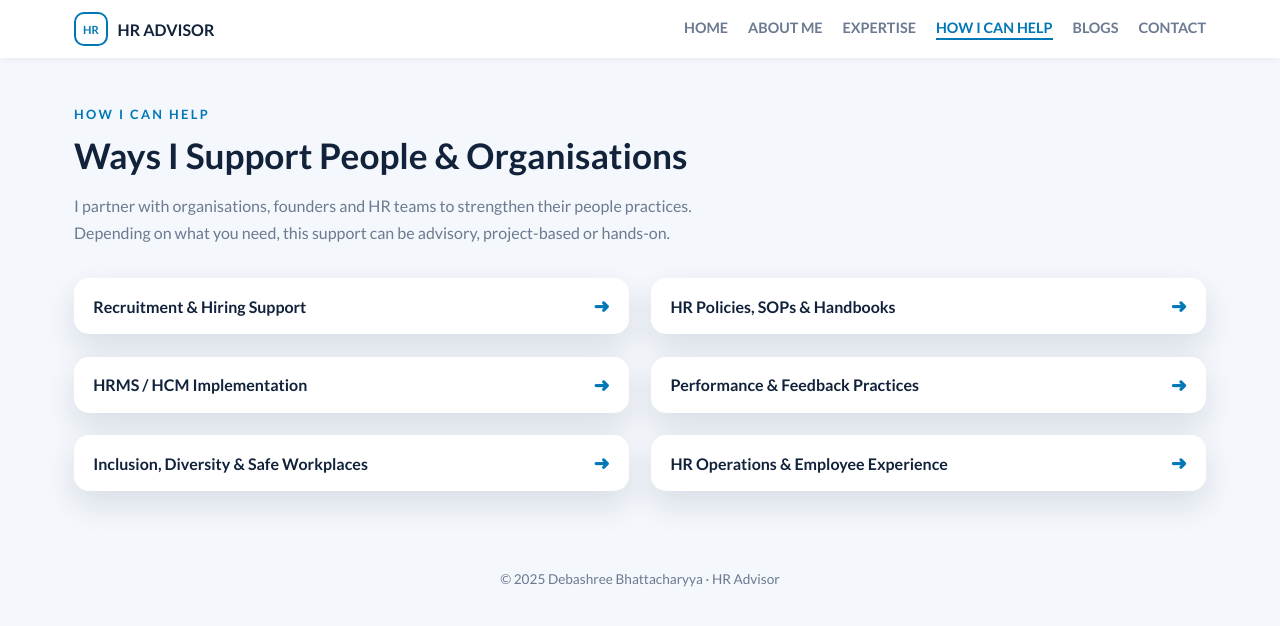
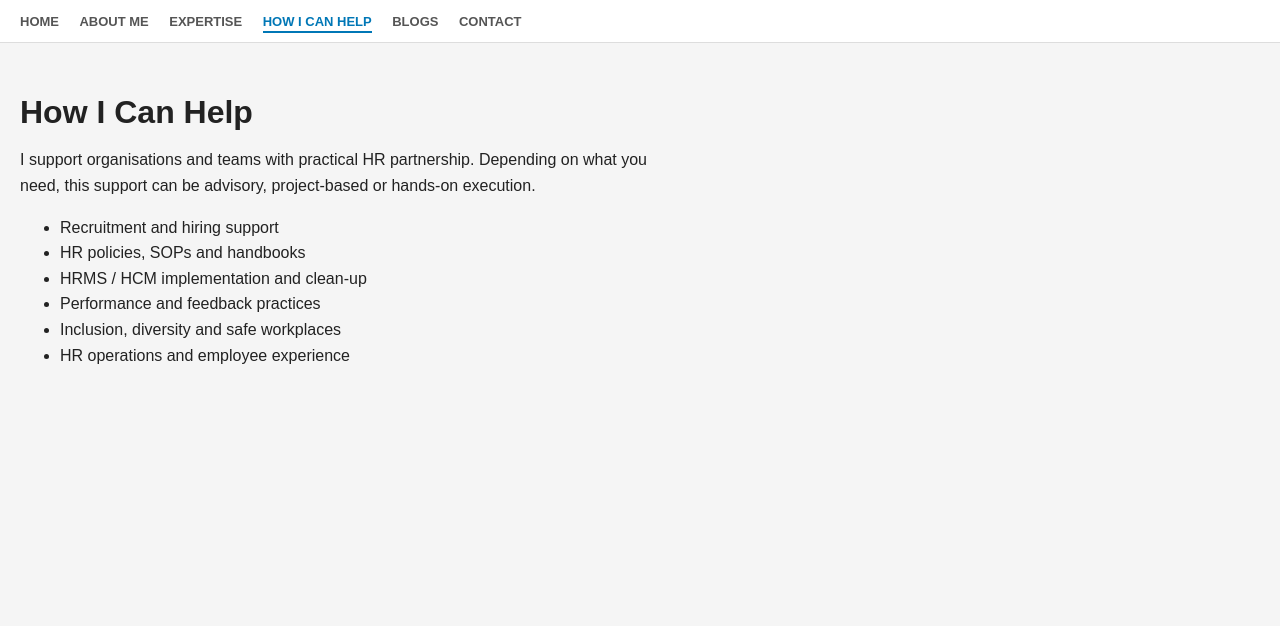
Before and after one commit to debashreebhattacharyya477/debashreebhattacharyya477.github.io, a plain HTML site: page How I Can Help.html in a window 1280 px wide. Drawn offline with Linux system fonts and the light colour scheme.

Commit message:
Update How I Can Help.html

```diff
--- a/How I Can Help.html
+++ b/How I Can Help.html
@@ -2,202 +2,48 @@
 <html lang="en">
 <head>
   <meta charset="UTF-8" />
+  <title>How I Can Help | Debashree Bhattacharyya</title>
   <meta name="viewport" content="width=device-width, initial-scale=1.0" />
-  <title>How I Can Help | Debashree Bhattacharyya</title>
-
-  <link
-    href="https://fonts.googleapis.com/css2?family=Lato:wght@300;400;600;700&display=swap"
-    rel="stylesheet"
-  />
-
   <style>
-    :root {
-      --primary: #0077b6;
-      --primary-dark: #005f8d;
-      --bg: #f4f7fb;
-      --card: #ffffff;
-      --text: #11223a;
-      --muted: #6b7a90;
+    body {
+      font-family: Arial, sans-serif;
+      background: #f5f5f5;
+      margin: 0;
+      color: #222;
     }
-
-    * {
-      box-sizing: border-box;
-      margin: 0;
-      padding: 0;
+    header {
+      background: #ffffff;
+      border-bottom: 1px solid #ddd;
+      padding: 12px 20px;
     }
-
-    body {
-      font-family: "Lato", sans-serif;
-      background: var(--bg);
-      color: var(--text);
+    nav a {
+      margin-right: 16px;
+      text-decoration: none;
+      text-transform: uppercase;
+      font-size: 13px;
+      color: #555;
+      font-weight: 600;
     }
-
-    .navbar {
-      background: #ffffff;
-      box-shadow: 0 2px 8px rgba(0,0,0,0.05);
-      position: sticky;
-      top: 0;
-      z-index: 50;
+    nav a.active {
+      color: #0077b6;
+      border-bottom: 2px solid #0077b6;
+      padding-bottom: 2px;
     }
-
-    .nav-inner {
-      max-width: 1180px;
-      margin: auto;
-      padding: 0.75rem 1.5rem;
-      display: flex;
-      justify-content: space-between;
-      align-items: center;
+    main {
+      padding: 30px 20px;
     }
-
-    .brand {
-      display: flex;
-      align-items: center;
-      gap: 0.6rem;
-      font-weight: 700;
-      text-transform: uppercase;
+    h1 {
+      margin-bottom: 10px;
     }
-
-    .brand-logo {
-      width: 34px;
-      height: 34px;
-      border-radius: 10px;
-      border: 2px solid var(--primary);
-      color: var(--primary);
-      font-size: 0.7rem;
-      display: flex;
-      align-items: center;
-      justify-content: center;
-    }
-
-    .nav-links {
-      display: flex;
-      gap: 1.25rem;
-      font-size: 0.9rem;
-      font-weight: 600;
-      text-transform: uppercase;
-    }
-
-    .nav-links a {
-      text-decoration: none;
-      color: var(--muted);
-      padding-bottom: 2px;
-      border-bottom: 2px solid transparent;
-    }
-
-    .nav-links a:hover,
-    .nav-links a.active {
-      color: var(--primary);
-      border-bottom-color: var(--primary);
-    }
-
-    main {
-      max-width: 1180px;
-      margin: auto;
-      padding: 3rem 1.5rem 3.5rem;
-    }
-
-    .page-eyebrow {
-      text-transform: uppercase;
-      font-size: 0.8rem;
-      letter-spacing: 0.18em;
-      font-weight: 700;
-      color: var(--primary);
-      margin-bottom: 0.75rem;
-    }
-
-    h1 {
-      font-size: 2.2rem;
-      margin-bottom: 1rem;
-    }
-
-    .lead {
-      font-size: 1rem;
-      line-height: 1.7;
-      color: var(--muted);
+    p, ul {
       max-width: 650px;
-      margin-bottom: 2rem;
-    }
-
-    .accordion {
-      display: grid;
-      grid-template-columns: repeat(2,1fr);
-      gap: 1.4rem;
-    }
-
-    details {
-      background: var(--card);
-      border-radius: 15px;
-      padding: 1rem 1.2rem;
-      box-shadow: 0 14px 32px rgba(15,40,80,0.12);
-    }
-
-    summary {
-      font-size: 1rem;
-      font-weight: 700;
-      cursor: pointer;
-      list-style: none;
-      display: flex;
-      justify-content: space-between;
-      align-items: center;
-    }
-
-    .summary-icon {
-      color: var(--primary);
-      font-size: 1.2rem;
-      transition: 0.2s ease;
-    }
-
-    details[open] .summary-icon {
-      transform: rotate(90deg);
-    }
-
-    .acc-body {
-      margin-top: 0.75rem;
-      font-size: 0.92rem;
-      color: var(--muted);
-      line-height: 1.7;
-    }
-
-    .pill-row {
-      margin-top: 0.6rem;
-      display: flex;
-      flex-wrap: wrap;
-      gap: 0.4rem;
-    }
-
-    .pill {
-      padding: 0.25rem 0.65rem;
-      border-radius: 999px;
-      background: rgba(0,119,182,0.05);
-      border: 1px solid rgba(0,119,182,0.25);
-      font-size: 0.75rem;
-      color: var(--primary-dark);
-    }
-
-    footer {
-      padding: 1.5rem;
-      text-align: center;
-      font-size: 0.85rem;
-      color: var(--muted);
-    }
-
-    @media (max-width: 900px) {
-      .accordion {
-        grid-template-columns: 1fr;
-      }
+      line-height: 1.6;
     }
   </style>
 </head>
 <body>
-
-  <header class="navbar">
-    <div class="nav-inner">
-      <div class="brand">
-        <div class="brand-logo">HR</div>
-        <span>HR Advisor</span>
-      </div>
-
-      <nav class="nav-links">
+  <header>
+    <nav>
       <a href="/">Home</a>
       <a href="/about.html">About Me</a>
       <a href="/experience.html">Expertise</a>
@@ -205,117 +51,22 @@
       <a href="#">Blogs</a>
       <a href="/contact.html">Contact</a>
     </nav>
-    </div>
   </header>
 
   <main>
-    <div class="page-eyebrow">How I Can Help</div>
-    <h1>Ways I Support People & Organisations</h1>
-
-    <p class="lead">
-      I partner with organisations, founders and HR teams to strengthen their people practices.
-      Depending on what you need, this support can be advisory, project-based or hands-on.
+    <h1>How I Can Help</h1>
+    <p>
+      I support organisations and teams with practical HR partnership. Depending on what you need,
+      this support can be advisory, project-based or hands-on execution.
     </p>
-
-    <div class="accordion">
-
-      <details>
-        <summary>
-          Recruitment &amp; Hiring Support
-          <span class="summary-icon">➜</span>
-        </summary>
-        <div class="acc-body">
-          Structured hiring support—from role clarity to shortlisting and offer coordination.
-          <div class="pill-row">
-            <span class="pill">Role definition</span>
-            <span class="pill">Screening</span>
-            <span class="pill">Interview support</span>
-          </div>
-        </div>
-      </details>
-
-      <details>
-        <summary>
-          HR Policies, SOPs &amp; Handbooks
-          <span class="summary-icon">➜</span>
-        </summary>
-        <div class="acc-body">
-          Creating clear, practical people policies that employees can easily understand.
-          <div class="pill-row">
-            <span class="pill">Policy drafting</span>
-            <span class="pill">SOP creation</span>
-            <span class="pill">Handbook writing</span>
-          </div>
-        </div>
-      </details>
-
-      <details>
-        <summary>
-          HRMS / HCM Implementation
-          <span class="summary-icon">➜</span>
-        </summary>
-        <div class="acc-body">
-          Helping teams select and implement HR systems that reduce manual work.
-          <div class="pill-row">
-            <span class="pill">Requirements</span>
-            <span class="pill">Configuration</span>
-            <span class="pill">Automation</span>
-          </div>
-        </div>
-      </details>
-
-      <details>
-        <summary>
-          Performance &amp; Feedback Practices
-          <span class="summary-icon">➜</span>
-        </summary>
-        <div class="acc-body">
-          Structuring simple performance cycles and feedback routines.
-          <div class="pill-row">
-            <span class="pill">Goal-setting</span>
-            <span class="pill">Review cycles</span>
-            <span class="pill">Manager guidance</span>
-          </div>
-        </div>
-      </details>
-
-      <details>
-        <summary>
-          Inclusion, Diversity &amp; Safe Workplaces
-          <span class="summary-icon">➜</span>
-        </summary>
-        <div class="acc-body">
-          Encouraging workplace respect, safety and awareness through light frameworks.
-          <div class="pill-row">
-            <span class="pill">Inclusion</span>
-            <span class="pill">Behaviour</span>
-            <span class="pill">Awareness</span>
-          </div>
-        </div>
-      </details>
-
-      <details>
-        <summary>
-          HR Operations &amp; Employee Experience
-          <span class="summary-icon">➜</span>
-        </summary>
-        <div class="acc-body">
-          Improving onboarding, documentation and everyday HR interactions.
-          <div class="pill-row">
-            <span class="pill">Onboarding</span>
-            <span class="pill">Employee queries</span>
-            <span class="pill">Process clean-up</span>
-          </div>
-        </div>
-      </details>
-
-    </div>
+    <ul>
+      <li>Recruitment and hiring support</li>
+      <li>HR policies, SOPs and handbooks</li>
+      <li>HRMS / HCM implementation and clean-up</li>
+      <li>Performance and feedback practices</li>
+      <li>Inclusion, diversity and safe workplaces</li>
+      <li>HR operations and employee experience</li>
+    </ul>
   </main>
-
-  <footer>
-    © <script>document.write(new Date().getFullYear());</script>
-    Debashree Bhattacharyya · HR Advisor
-  </footer>
-
 </body>
 </html>
```
Lines whose indentation alone changed are shown as unchanged.
